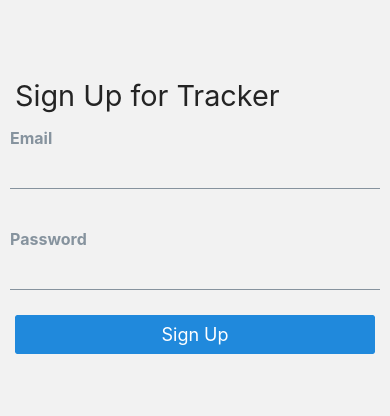
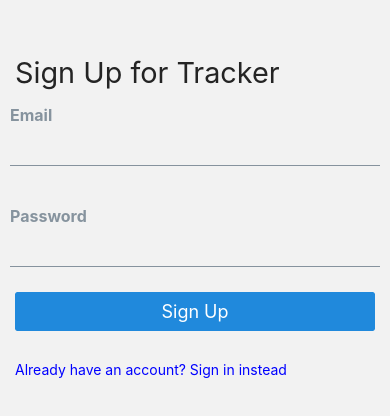
Before and after one commit to vladotoka/track-app, a React Native app: screen /Signup in a window 390 px wide. Shown: the part 206-622 px from the top of the page. Built offline with nearby package versions, Linux system fonts and the light colour scheme.

Commit message:
linking signin screen

```diff
--- a/src/screens/SigninScreen.js
+++ b/src/screens/SigninScreen.js
@@ -1,11 +1,10 @@
 import { StyleSheet, Text, View } from 'react-native';
 import React from 'react';
 
-const SigninScreen = ({route}) => {
+const SigninScreen = ({ route }) => {
   return (
-    <View>
+    <View style={{ flex: 1, marginTop: 30 }}>
       <Text>SigninScreen</Text>
-      <Text>{route?.params?.isSignedIn ? '😺' : 'null'}</Text>
     </View>
   )
 };
--- a/src/screens/SignupScreen.js
+++ b/src/screens/SignupScreen.js
@@ -1,4 +1,4 @@
-import { StyleSheet, View } from 'react-native';
+import { StyleSheet, View, TouchableOpacity } from 'react-native';
 import React, { useState, useContext } from 'react';
 import { Text, Input, Button } from '@rneui/themed';
 import Spacer from '../components/Spacer';
@@ -35,6 +35,11 @@ const SignupScreen = ({ navigation }) => {
       <Spacer>
         <Button title="Sign Up" onPress={() => signup({ email, password })} />
       </Spacer>
+      <TouchableOpacity onPress={() => navigation.navigate('Signin')}>
+        <Spacer>
+          <Text style={styles.link}>Already have an account? Sign in instead</Text>
+        </Spacer>
+      </TouchableOpacity>
     </View>
   )
 };
@@ -49,6 +54,9 @@ const styles = StyleSheet.create({
     color: 'red',
     marginLeft: 15,
     marginTop: 15
+  },
+  link: {
+    color: 'blue'
   }
 });
 
```
